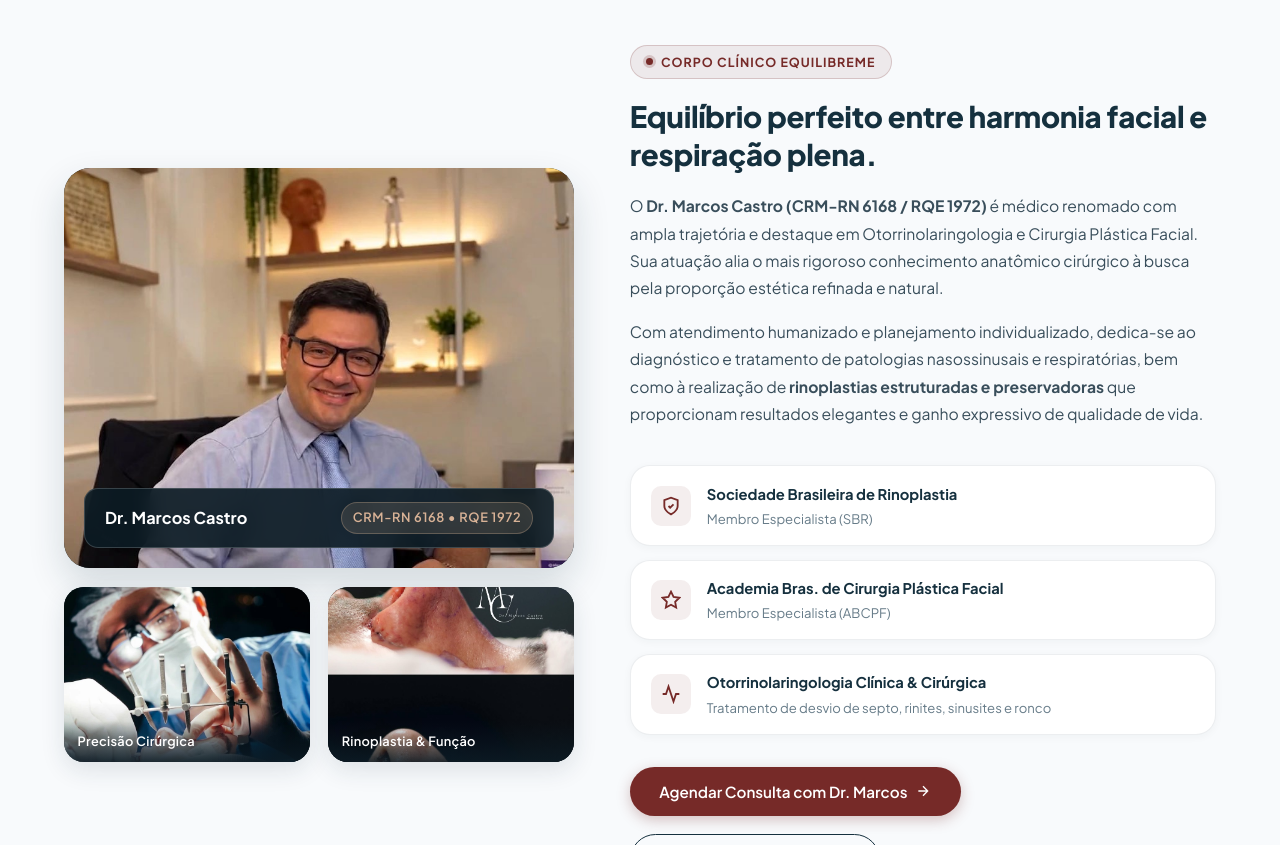
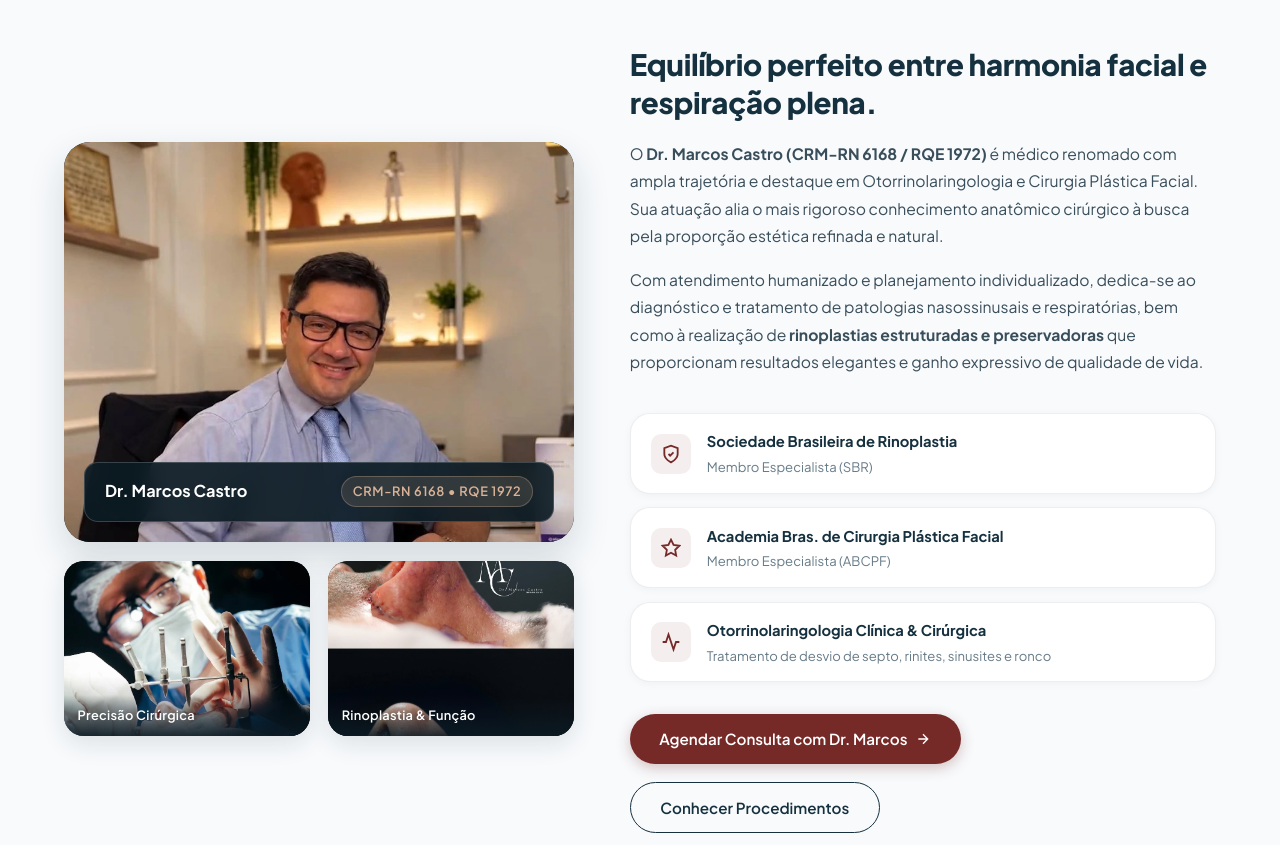
Before and after one commit to AlanCcosta/projeto-clinica-equilibreme, a plain HTML site: page index.html in a window 1280 px wide. Shown: the part 3405-4250 px from the top of the page. Drawn offline with Linux system fonts and the light colour scheme; a web font is replaced by a local one.

Commit message:
atualização

```diff
--- a/index.html
+++ b/index.html
@@ -27,7 +27,7 @@
   <link href="https://fonts.googleapis.com/css2?family=Playfair+Display:ital,wght@0,600;0,700;1,600&family=Plus+Jakarta+Sans:wght@400;500;600;700;800&display=swap" rel="stylesheet">
 
   <!-- CSS Stylesheet -->
-  <link rel="stylesheet" href="css/styles.css?v=3.3">
+  <link rel="stylesheet" href="css/styles.css?v=3.4">
 
   <!-- Structured Data JSON-LD for Local Healthcare Business -->
   <script type="application/ld+json">
@@ -491,11 +491,6 @@
 
         <!-- Coluna da Direita: Biografia, Credenciais e Sociedades -->
         <div class="doctor-content-col">
-          <div class="doctor-status-pill">
-            <span class="status-pulse-dot"></span>
-            <span>Corpo Clínico Equilibreme</span>
-          </div>
-
           <h3 class="doctor-title-highlight">
             Equilíbrio perfeito entre harmonia facial e respiração plena.
           </h3>
```
